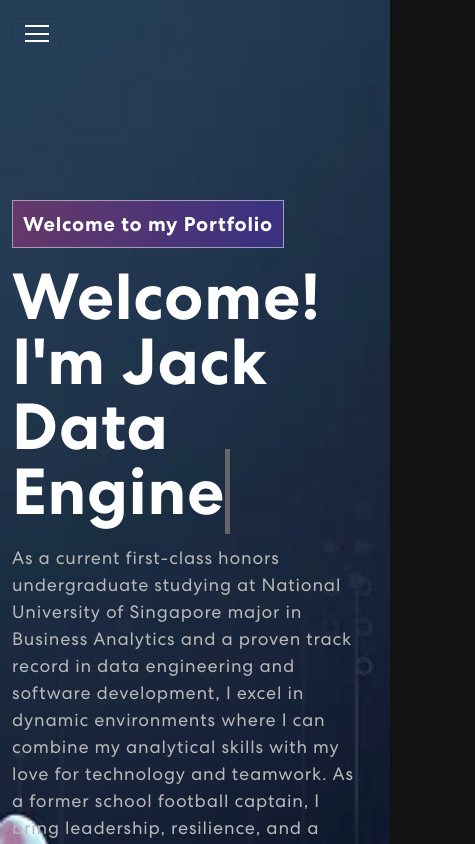
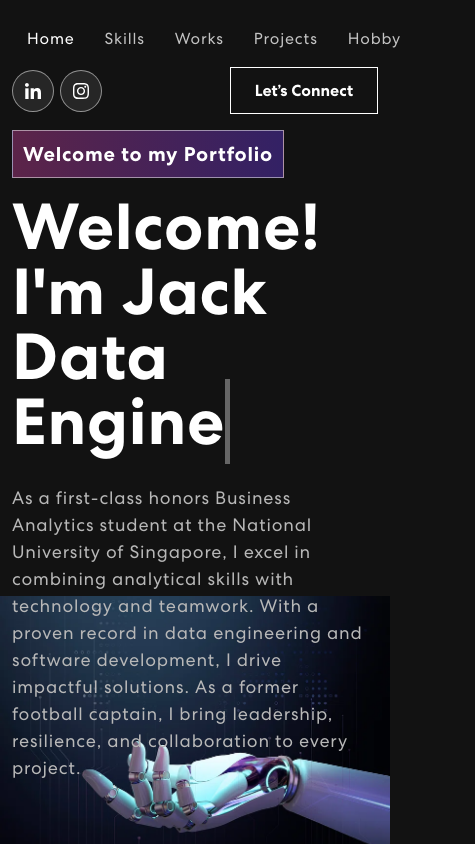
Before and after one commit to jackclx/personal-website, a React (Create React App) app in the folder frontend/: page / in a window 390 px wide. Shown: the top 844 px of the page, 475 px wide, since content can reach past the window. Built offline with nearby package versions, Linux system fonts and the light colour scheme; no server answers.

Commit message:
fixed css for phone

```diff
--- a/frontend/src/App.css
+++ b/frontend/src/App.css
@@ -268,6 +268,69 @@ nav.navbar .navbar-toggler[aria-expanded="true"] .navbar-toggler-icon {
   border-color: transparent;
 }
 
+/* New CSS for mobile screens */
+@media only screen and (max-width: 768px) {
+  nav.navbar .navbar-nav {
+    display: flex;
+    flex-direction: row;
+    /* Ensure horizontal layout */
+    justify-content: space-around;
+    /* Adjust spacing as needed */
+  }
+
+  nav.navbar .navbar-nav .nav-link.navbar-link {
+    padding: 10px 15px;
+    /* Adjust link padding for mobile */
+    font-size: 16px;
+    /* Adjust font size for mobile */
+  }
+
+  .navbar-text {
+    display: flex;
+    flex-direction: row;
+    /* Ensure horizontal layout */
+    align-items: center;
+    justify-content: space-between;
+    /* Adjust spacing as needed */
+    width: 100%;
+    /* Adjust width to ensure proper alignment */
+  }
+
+  .social-icon {
+    display: flex;
+    flex-direction: row;
+    /* Ensure horizontal layout */
+    justify-content: center;
+    margin-left: 0;
+    /* Remove left margin to center align */
+  }
+
+  .navbar-text button {
+    padding: 12px 24px;
+    /* Adjust button padding for mobile */
+    font-size: 16px;
+    /* Adjust button font size for mobile */
+    margin-left: 10px;
+    /* Adjust spacing between buttons */
+  }
+
+  .navbar-toggler {
+    display: none;
+  }
+
+  /* Ensure the navbar-collapse is always shown */
+  .navbar-collapse {
+    display: flex !important;
+    flex-basis: auto;
+    justify-content: space-between;
+    width: 100%;
+    flex-direction: column;
+    /* Stack items vertically */
+    align-items: center;
+    /* Center items */
+  }
+}
+
 /************ Banner Css ************/
 .banner {
   margin-top: 0;
@@ -276,6 +339,15 @@ nav.navbar .navbar-toggler[aria-expanded="true"] .navbar-toggler-icon {
   background-position: top center;
   background-size: cover;
   background-repeat: no-repeat;
+}
+
+@media only screen and (max-width: 768px) {
+  .banner {
+    padding: 130px 0 50px 0;
+    background-position: center 58%;
+    background-size: contain;
+  }
+
 }
 
 .banner .tagline {
@@ -296,7 +368,17 @@ nav.navbar .navbar-toggler[aria-expanded="true"] .navbar-toggler-icon {
   line-height: 1;
   margin-bottom: 20px;
   display: block;
+  min-height: 150px;
+  /* Adjust this value as needed */
 }
+
+@media only screen and (max-width: 767px) {
+  .banner h1 {
+    min-height: 270px;
+    /* Value for phones */
+  }
+}
+
 
 .banner p {
   color: #B8B8B8;
@@ -395,7 +477,6 @@ nav.navbar .navbar-toggler[aria-expanded="true"] .navbar-toggler-icon {
   z-index: -4;
 }
 
-/************ Projects Css ************/
 .project {
   padding: 80px 0;
   position: relative;
@@ -542,7 +623,20 @@ nav.navbar .navbar-toggler[aria-expanded="true"] .navbar-toggler-icon {
   z-index: -4;
 }
 
-/************ Projects Css ************/
+/* Media query for mobile devices */
+
+
+@media (max-width: 767px) {
+  .proj-imgbx {
+    width: calc(100% - 40px);
+    /* Adjusted to account for the margins */
+    height: calc(100% - 40px);
+    margin-left: 20px;
+    margin-right: 20px;
+  }
+}
+
+/************ Contact Css ************/
 .contact {
   background: linear-gradient(90.21deg, #AA367C -5.91%, #4A2FBD 111.58%);
   padding: 60px 0 200px 0;
@@ -733,33 +827,77 @@ nav.navbar .navbar-toggler[aria-expanded="true"] .navbar-toggler-icon {
   color: #B8B8B8;
   letter-spacing: 0.5px;
   margin-top: 20px;
+  text-align: center;
 }
 
-/* styles.css */
+@media(max-width: 768px) {
+  .newsletter-bx {
+    padding: 40px 20px;
+    /* Adjust padding for mobile */
+    margin-top: -120px;
+    /* Adjust margin for mobile */
+  }
+
+  .newsletter-bx h3 {
+    font-size: 18px;
+    /* Adjust font size for mobile */
+    text-align: center;
+    /* Center-align text for mobile */
+  }
+
+  .new-email-bx {
+    flex-direction: column;
+    /* Stack elements vertically on mobile */
+  }
+
+  .new-email-bx input {
+    margin-bottom: 20px;
+    /* Add margin between input and button */
+  }
+
+  .new-email-bx button {
+    width: 100%;
+    /* Make button full-width on mobile */
+    height: 50px;
+    padding: 10px;
+  }
+}
+
+
+/* hobby css */
 .logo {
   width: 220px;
-  /* Adjust the size as needed */
   height: 150px;
   border-radius: 50%;
 }
 
 .hobby-image {
   max-height: 400px;
-  /* Adjust the height as needed */
   width: auto;
   object-fit: cover;
 }
 
-/* Add this to your CSS file */
 .white-link {
   color: white;
   text-decoration: none;
-  /* Optional: Remove underline */
 }
 
 .white-link:hover {
   color: white;
-  /* Ensure color stays white on hover */
+}
+
+/* Add this to adjust image sizes for mobile devices */
+@media (max-width: 768px) {
+  .hobby-image {
+    max-height: 200px;
+    /* Adjust the height as needed for mobile */
+    width: 100%;
+  }
+
+  .slick-slide img {
+    width: 100%;
+    height: auto;
+  }
 }
 
 
@@ -838,3 +976,21 @@ nav.navbar .navbar-toggler[aria-expanded="true"] .navbar-toggler-icon {
   object-fit: cover;
   border-radius: 10px;
 }
+
+/* For Mobile Devices */
+@media (max-width: 768px) {
+  .internship-item {
+    flex-direction: column;
+    align-items: flex-start;
+  }
+
+  .internship-content {
+    margin-right: 0;
+    margin-bottom: 20px;
+  }
+
+  .internship-img {
+    width: 100%;
+    height: auto;
+  }
+}
--- a/frontend/src/components/Banner.js
+++ b/frontend/src/components/Banner.js
@@ -57,7 +57,8 @@ export const Banner = () => {
                 <div className={isVisible ? "animate__animated animate__fadeIn" : ""}>
                   <span className="tagline">Welcome to my Portfolio</span>
                   <h1>{`Welcome! I'm Jack`} <span className="txt-rotate" dataPeriod="1000" data-rotate='[ "Data Engineer", "Data Scientist", "Software Engineer" ]'><span className="wrap">{text}</span></span></h1>
-                  <p>As a current first-class honors undergraduate studying at National University of Singapore major in Business Analytics and a proven track record in data engineering and software development, I excel in dynamic environments where I can combine my analytical skills with my love for technology and teamwork. As a former school football captain, I bring leadership, resilience, and a collaborative spirit to every project.</p>
+                  <p>
+                    As a first-class honors Business Analytics student at the National University of Singapore, I excel in combining analytical skills with technology and teamwork. With a proven record in data engineering and software development, I drive impactful solutions. As a former football captain, I bring leadership, resilience, and collaboration to every project.</p>
                   <button onClick={() => window.open('https://drive.google.com/file/d/10Tjpvc7TnPjJvgtewipgt8PVupUiilz2/view?usp=sharing', '_blank')}>
                     My Resume <ArrowRightCircle size={25} />
                   </button>
--- a/frontend/src/components/Footer.js
+++ b/frontend/src/components/Footer.js
@@ -1,6 +1,6 @@
 import { Container, Row, Col } from "react-bootstrap";
 import { MailchimpForm } from "./MailchimpForm";
-import logo from "../assets/img/logo2.png";
+
 import navIcon1 from "../assets/img/nav-icon1.svg";
 import navIcon2 from "../assets/img/nav-icon2.svg";
 import navIcon3 from "../assets/img/nav-icon3.svg";
@@ -11,17 +11,7 @@ export const Footer = () => {
       <Container>
         <Row className="align-items-center">
           <MailchimpForm />
-          <Col size={12} sm={6}>
-            <img src={logo} alt="Logo" class="logo" />
-          </Col>
-          <Col size={12} sm={6} className="text-center text-sm-end">
-            <div className="social-icon">
-              <a href="https://www.linkedin.com/in/chenlexin"><img src={navIcon1} alt="Icon" /></a>
-              {/* <a href="#"><img src={navIcon2} alt="Icon" /></a> */}
-              <a href="https://www.instagram.com/jack_clx/"><img src={navIcon3} alt="Icon" /></a>
-            </div>
-            <p>Copyright 2022. All Rights Reserved</p>
-          </Col>
+          <p>Copyright 2024. All Rights Reserved</p>
         </Row>
       </Container>
     </footer>
--- a/frontend/src/components/Hobby.js
+++ b/frontend/src/components/Hobby.js
@@ -20,8 +20,6 @@ import hiking1 from "../assets/img/hiking1.jpeg";
 import hiking2 from "../assets/img/hiking2.jpeg";
 import hiking3 from "../assets/img/hiking3.jpeg";
 
-import arrow1 from "../assets/img/arrow1.svg";
-import arrow2 from "../assets/img/arrow2.svg";
 import colorSharp from "../assets/img/color-sharp.png";
 
 export const Hobby = () => {
@@ -34,8 +32,16 @@ export const Hobby = () => {
         autoplay: true,
         autoplaySpeed: 0,
         cssEase: "linear",
-        nextArrow: <img src={arrow1} alt="arrow" />,
-        prevArrow: <img src={arrow2} alt="arrow" />
+        arrows: false,
+        responsive: [
+            {
+                breakpoint: 768,
+                settings: {
+                    slidesToShow: 1,
+                    slidesToScroll: 1
+                }
+            }
+        ]
     };
 
     const images = {
@@ -90,13 +96,11 @@ export const Hobby = () => {
                                     {renderCarousel(images.travel, 'travel')}
                                 </div>
                             </div>
-
                         </div>
                     </div>
                 </div>
             </div>
             <img className="background-image-left" src={colorSharp} alt="Image" />
         </section>
-
     );
 };
```
